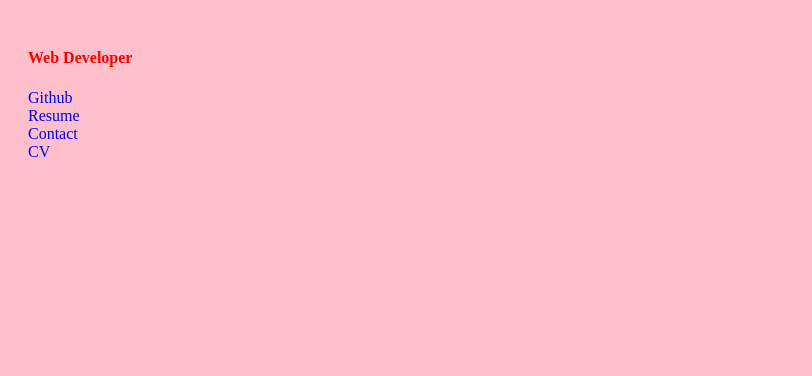
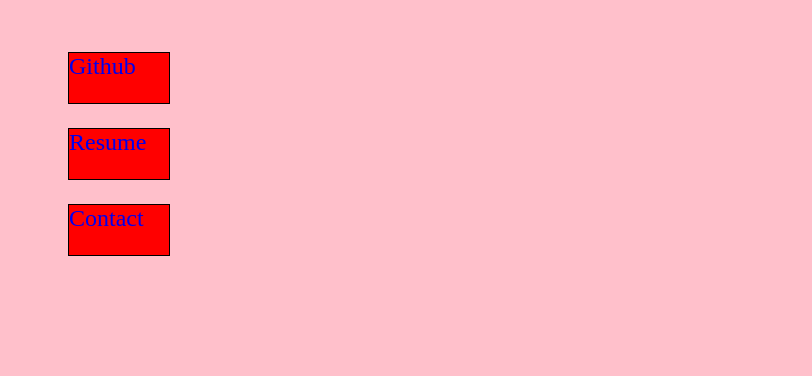
Before and after one commit to maxine-ellah/maxine-ellah.com, a website: page index.html in a window 1280 px wide. Shown: the top 376 px of the page, without its empty margins (0-812 px from the left). Drawn offline with nearby package versions, Linux system fonts and the light colour scheme.

Commit message:
links list vertically aligned

```diff
--- a/directives/links.html
+++ b/directives/links.html
@@ -1,5 +1,7 @@
 <div ng-repeat="x in info">
-  <a href="{{ x.link }}" target="_blank">{{ x.text }}</a>
+  <ul class="stuff">
+    <li>
+      <a href="{{ x.link }}" target="_blank">{{ x.text }}</a>
+    </li>
+  </ul>
 </div>
-
-<a href="MaxineEllahCV.pdf">CV</a>
--- a/index.css
+++ b/index.css
@@ -14,16 +14,41 @@
   margin-top: -19px;
 }
 
+h4 {
+  position: absolute;
+  left: 50%;
+  top: 50%;
+  margin-left: -20px;
+}
+
+.stuff {
+  list-style: none;
+  /*text-align: justify;*/
+  align-content: space-around;
+
+}
+
+
+.stuff li {
+  background-color: #f00;
+  border: 1px solid #000;
+  /*display: inline-block;*/
+  height: 50px;
+  width: 100px;
+}
+
 .content {
   height: 100%;
   margin-bottom: 50px;
   padding: 20px;
 }
 
+
 @media (min-width: 640px) {
 
 .content {
   color: red;
+  font-size: 150%;
 }
 
 }
```
